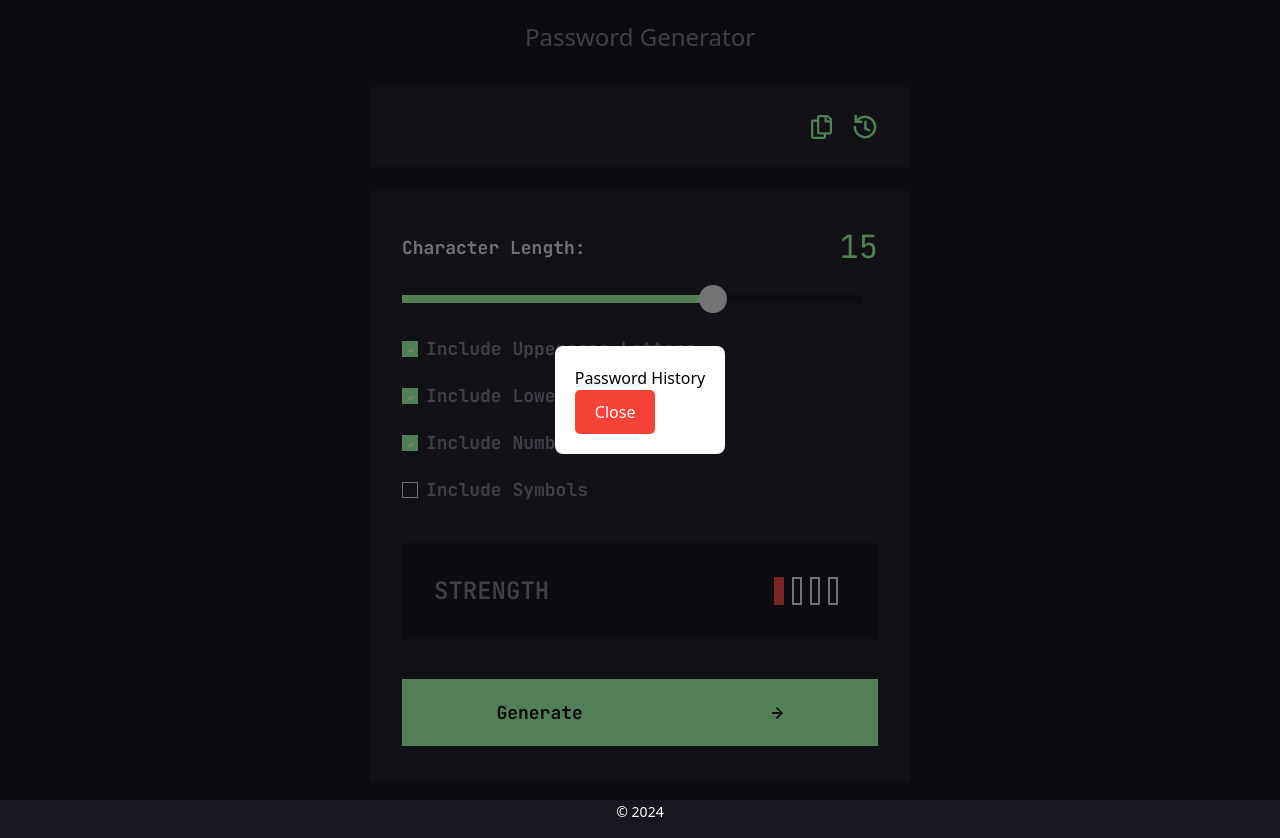
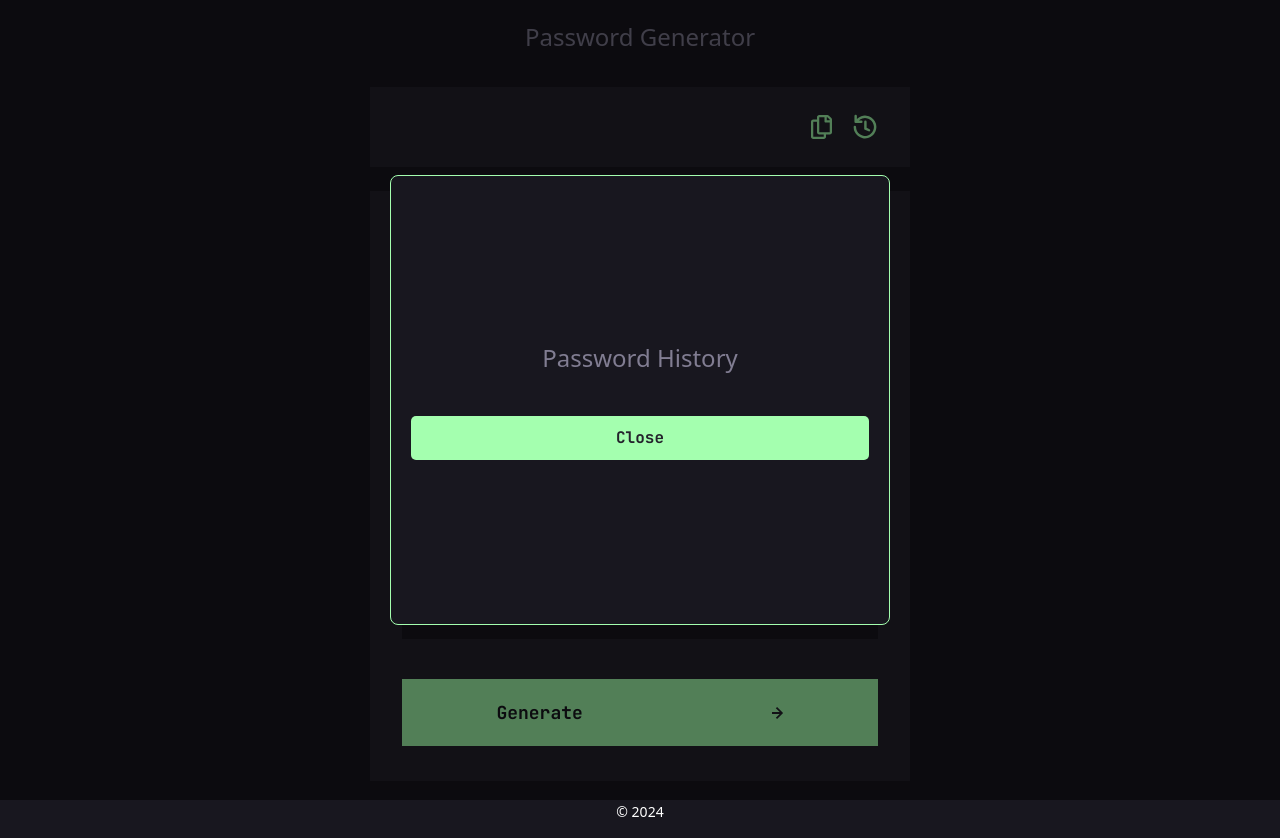
Before and after one commit to Gulverda/Random-Pass-Gen, a React (Create React App) app: page / in a window 1280 px wide. Both pictures are taken after a click on the button 865 px from the left and 127 px from the top of the page. Built offline with nearby package versions, Linux system fonts and the light colour scheme.

Commit message:
Styled History Modal

```diff
--- a/src/components/PasswordGenerator/PasswordGenerator.tsx
+++ b/src/components/PasswordGenerator/PasswordGenerator.tsx
@@ -116,21 +116,38 @@ const StyledModalBackdrop = styled.div`
 `;
 
 const StyledModalContent = styled.div`
-  background-color: white;
+display: flex;
+flex-direction: column;
+align-items: center;
+justify-content: center;
+background-color: white;
+  max-width: 500px;
+  height: 450px;
+  background-color: #18171F;
+  width: 100%;
   padding: 20px;
+  border: 1px solid #a4ffaf;
   border-radius: 8px;
+  text-align: center;
+  color: #e6e5ea;
+  gap: 10px;
+  font-size: 16px;
 `;
 
 const CloseButton = styled.button`
-  background-color: #f44336;
-  color: white;
+  background-color: #a4ffaf;
+  color: #24232c;
+  font-family: 'JetBrains Mono', monospace;
+  font-weight: 700;
   border: none;
+  width: 100%;
+  margin-top: 20px;
   padding: 10px 20px;
   border-radius: 5px;
   cursor: pointer;
   transition: background-color 0.3s;
   &:hover {
-    background-color: #d32f2f;
+    background-color: rgb(134, 239, 172);
   }
 `;
 
@@ -292,8 +309,8 @@ const CloseButton = styled.button`
           {showHistoryModal && (
         <StyledModalBackdrop>
           <StyledModalContent>
-            <h2>Password History</h2>
-            <ul>
+            <h2 style={{fontSize: '24px', color: '#817d92'}}>Password History</h2>
+            <ul style={{display: 'grid', gap: '5px'}}>
               {passwordHistory.map((password, index) => (
                 <li key={index}>{password}</li>
               ))}
```
